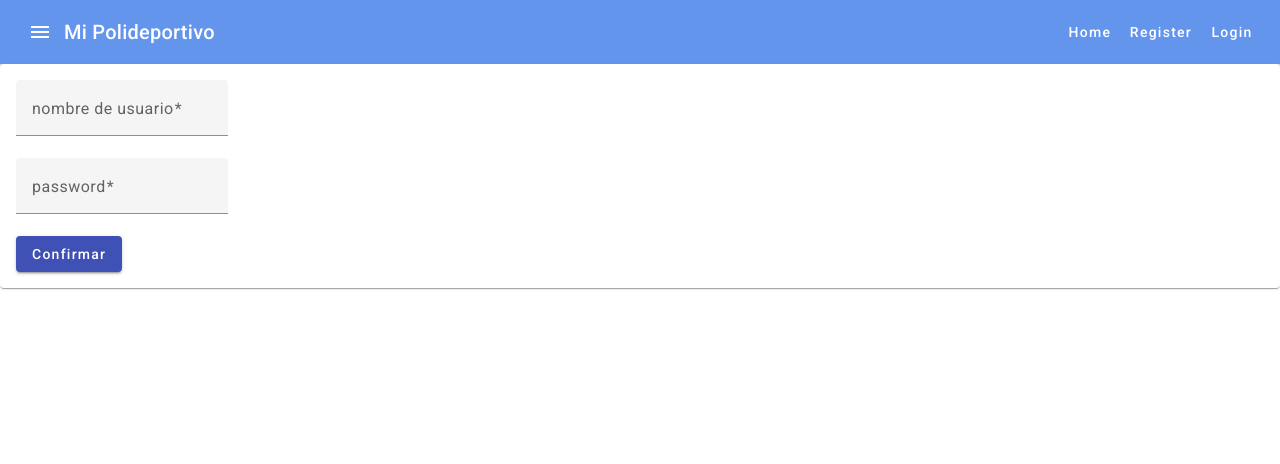
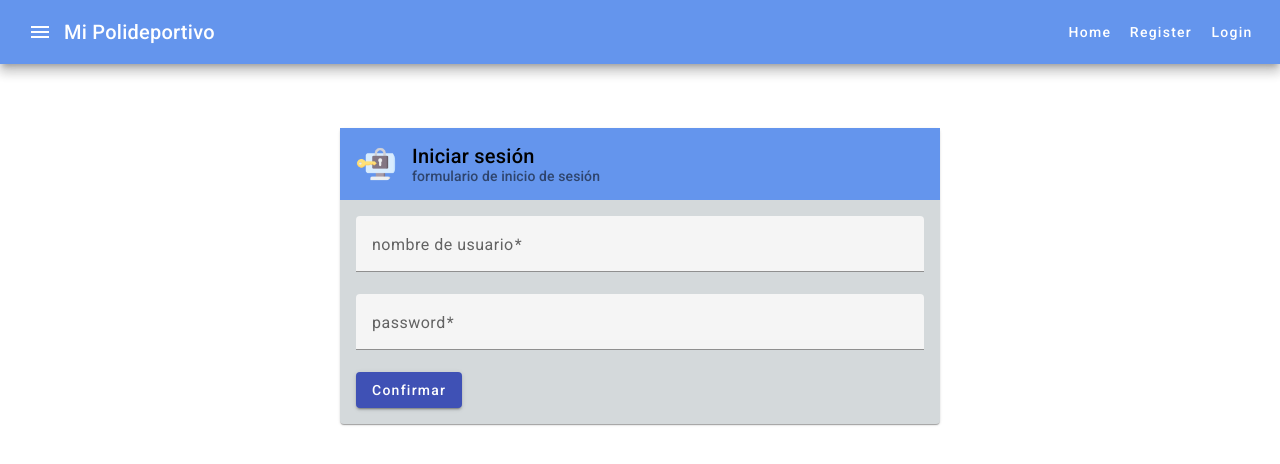
Before and after one commit to jcaido/mi-polideportivo, an Angular app: page /login in a window 1280 px wide. Shown: the top 464 px of the page. Built offline with nearby package versions, Linux system fonts and the light colour scheme.

Commit message:
update login component

```diff
--- a/src/app/login/login.component.css
+++ b/src/app/login/login.component.css
@@ -0,0 +1,20 @@
+.container {
+  display: flex;
+  flex-direction: column;
+  margin:4rem auto;
+  max-width: 600px;
+  background-color: rgb(212,217,219);
+}
+
+.header {
+  background-color: #6495ED;
+}
+
+.example-header-image {
+  background-image: url('../../assets/acceso-seguro.jpg');
+  background-size: cover;
+}
+
+mat-form-field {
+  width: 100%;
+}
--- a/src/app/login/login.component.html
+++ b/src/app/login/login.component.html
@@ -1,6 +1,11 @@
 @if (!isLoggedIn) {
+<mat-card class="container">
+  <mat-card-header class="header">
+    <div mat-card-avatar class="example-header-image"></div>
+    <mat-card-title>Iniciar sesión</mat-card-title>
+    <mat-card-subtitle>formulario de inicio de sesión</mat-card-subtitle>
+  </mat-card-header>
   <form [formGroup]="formularioLogin">
-    <mat-card>
     <mat-card-content>
       <mat-form-field appearance="fill">
         <mat-label>nombre de usuario</mat-label>
@@ -13,7 +18,7 @@
     <mat-card-content>
       <mat-form-field appearance="fill">
         <mat-label>password</mat-label>
-          <input matInput type="text" formControlName="password" required>
+        <input matInput type="password" formControlName="password" required>
         @if (formularioLogin.get('password')?.errors?.['required']) {
           <mat-error>Debe introducir el password</mat-error>
         }
@@ -22,15 +27,6 @@
     <mat-card-content>
       <button mat-raised-button color="primary" (click)="onSubmit()">Confirmar</button>
     </mat-card-content>
+  </form>
 </mat-card>
-  </form>
-  @if (isLoginFailed) {
-    <div>
-      Login failed: {{errorMessage}}
-    </div>
 }
-} @else {
-  <div>
-    Logged in as {{roles}}
-  </div>
-}
--- a/src/app/login/login.component.ts
+++ b/src/app/login/login.component.ts
@@ -2,6 +2,8 @@ import { Component, OnInit } from '@angular/core';
 import { AuthService } from '../_services/auth.service';
 import { StorageService } from '../_services/storage.service';
 import { FormBuilder, Validators } from '@angular/forms';
+import { MatSnackBar } from '@angular/material/snack-bar';
+import { Router } from '@angular/router';
 
 @Component({
   selector: 'app-login',
@@ -11,11 +13,10 @@ import { FormBuilder, Validators } from '@angular/forms';
 export class LoginComponent implements OnInit{
 
   isLoggedIn: boolean = false;
-  isLoginFailed: boolean = false;
   errorMessage: string = '';
   roles: string[] = [];
 
-  constructor(private authService: AuthService, private storageService: StorageService, private fb :FormBuilder) {}
+  constructor(private authService: AuthService, private storageService: StorageService, private fb :FormBuilder,private _snackBar: MatSnackBar, private router: Router) {}
 
   formularioLogin = this.fb.group({
     nombre: ['', Validators.required],
@@ -36,20 +37,17 @@ export class LoginComponent implements OnInit{
     ).subscribe({
       next: data => {
         this.storageService.saveUser(data);
-        this.isLoginFailed = false;
         this.isLoggedIn = true;
         this.roles = this.storageService.getUser().roles;
-        this.reloadPage();
+        this._snackBar.open("Sesión iniciada con rol/es "+ this.roles, "Cerrar");
+        this.router.navigate(['/information']);
       },
       error: err => {
         this.errorMessage = err.error.message;
-        this.isLoginFailed = true;
+        this._snackBar.open(this.errorMessage, "Cerrar", {
+          duration: 5000
+        });
       }
     })
   }
-
-  reloadPage() :void {
-    window.location.reload();
-  }
-
 }
```
Lines whose indentation alone changed are shown as unchanged.
